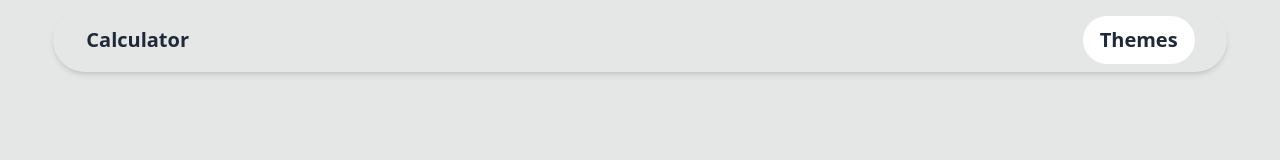
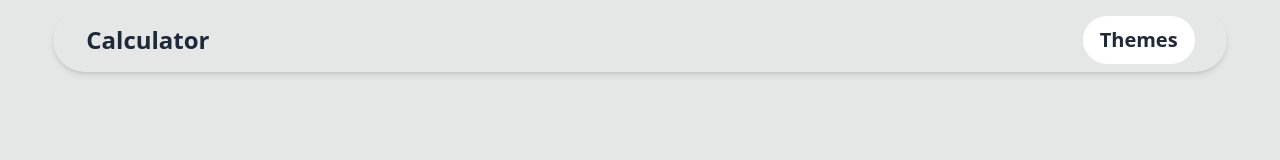
Before and after one commit to Mayanksaharkar/Calculator, a React (Vite) app: page / in a window 1280 px wide. Shown: the top 160 px of the page. Built offline with nearby package versions, Linux system fonts and the light colour scheme.

Commit message:
header text size Changed

```diff
--- a/src/Components/Drawer.jsx
+++ b/src/Components/Drawer.jsx
@@ -31,15 +31,15 @@ function Drawer() {
   }
 
   return (
-    <div className="drawer drawer-end">
+    <div className="drawer drawer-end ">
   <input id="my-drawer" type="checkbox" className="drawer-toggle" />
 
-  <div className="drawer-side">
+  <div className="drawer-side ">
     <label htmlFor="my-drawer" aria-label="close sidebar" className="drawer-overlay"></label>
-    <ul className="menu p-4 w-80 min-h-full bg-base-200 text-base-content">
+    <ul className="menu p-4 w-80 min-h-full bg-base-200 text-base-content rounded-s-3xl">
         {themes.map((theme)=>(
             <li  key={theme} onClick={e=>{ e.preventDefault(); handleThemeClick(theme)}}>
-                <div data-theme={theme}  className="flex flex-row justify-between menu  px-1 capitalize text-xl m-2 cursor-pointer rounded-xl hover:text-accent">
+                <div data-theme={theme}  className="flex flex-row justify-between menu py-2  px-1 capitalize text-sm m-2 cursor-pointer rounded-xl hover:text-accent">
                 <span className="ml-3 font-semibold">
                 {theme}
                 </span>
--- a/src/Components/Navbar.jsx
+++ b/src/Components/Navbar.jsx
@@ -6,7 +6,7 @@ function Navbar() {
     <div className="flex justify-center py-2 z-0 ">
       <div className="navbar w-11/12  bg-base-300 shadow-md rounded-full px-4">
         <div className="navbar-start">
-          <a className="btn btn-ghost text-xl rounded-full ">Calculator</a>
+          <a className="btn btn-ghost text-2xl rounded-full ">Calculator</a>
         </div>
         <div className="navbar-end">
           <label htmlFor="my-drawer" className="btn btn-ghost rounded-full mr-4 text-xl bg-base-100" >Themes</label>
```
